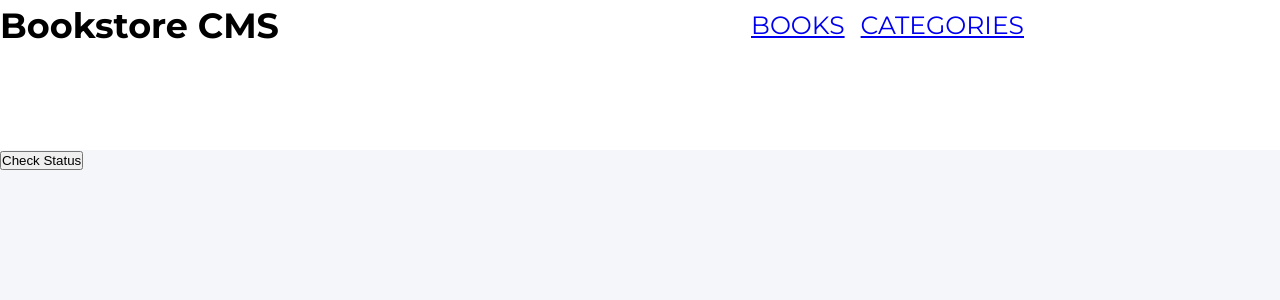
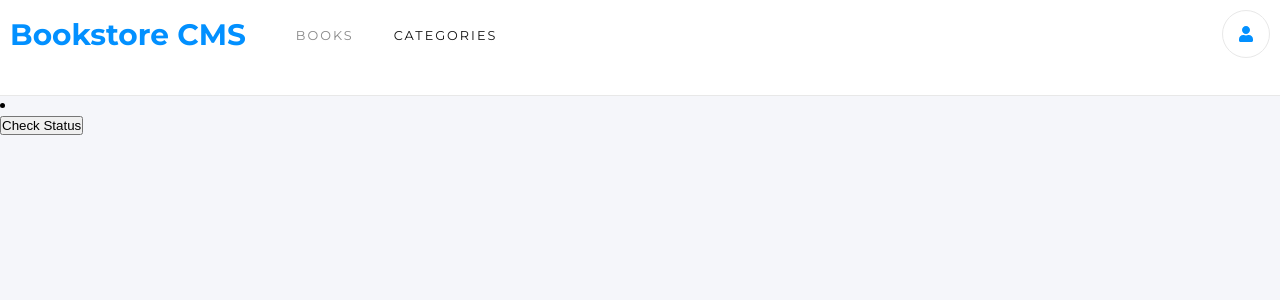
Before and after one commit to Draxeytina/Bookstore, a React (Create React App) app: page /Categories in a window 1280 px wide. Shown: the top 300 px of the page. Built offline with nearby package versions, Linux system fonts and the light colour scheme.

Commit message:
update navsection

```diff
--- a/src/App.js
+++ b/src/App.js
@@ -18,10 +18,20 @@ const App = () => (
       )}
       />
       <Route
-        path="/"
+        path="/Books"
         element={(
           <Books />
       )}
+      />
+      <Route
+        index
+        element={<Books />}
+      />
+      <Route
+        path="*"
+        element={
+          <div><h2>404 Page not found</h2></div>
+        }
       />
     </Routes>
   </BrowserRouter>
--- a/src/components/Categories.js
+++ b/src/components/Categories.js
@@ -9,7 +9,7 @@ export default function Categories() {
     dispatch(checkStatus());
   };
   return (
-    <div>
+    <div className="display">
       <li>{categoryList}</li>
       <button
         type="button"
--- a/src/components/NavSection.css
+++ /dev/null
@@ -1,105 +0,0 @@
-* {
-  list-style: none;
-}
-
-h1 {
-  font-size: 35px;
-}
-
-.NavButton {
-  background: none;
-  border: none;
-}
-
-.navopen {
-  position: absolute;
-  display: block;
-  z-index: 100;
-  height: 100vh;
-  width: 100vw;
-}
-
-.nav-wrap-open {
-  display: flex;
-  height: 100vh;
-  width: 100vw;
-}
-
-.logo-open {
-  display: none;
-}
-
-.title-open {
-  display: unset;
-}
-
-.navbtn-open {
-  position: absolute;
-  right: 0;
-  margin: 25px;
-  border: none;
-  background: none;
-  font-size: 25px;
-}
-
-.ul-open {
-  width: 100vw;
-  display: flex;
-  flex-direction: column;
-  align-items: center;
-  justify-content: center;
-}
-
-.ul-open li {
-  margin-top: 25px;
-  font-size: 25px;
-}
-
-.ul-close li {
-  font-size: 25px;
-}
-
-.navclose {
-  width: 100%;
-  display: flex;
-  align-items: center;
-  height: 50px;
-  margin-bottom: 100px;
-}
-
-.nav-wrap-close {
-  display: flex;
-  justify-content: space-between;
-  align-items: center;
-  width: 80%;
-}
-
-.active {
-  font-size: 25px;
-}
-
-.title-close {
-  display: none;
-}
-
-.ul-close {
-  display: none;
-}
-
-.navbtn-close {
-  background: none;
-  border: none;
-  font-size: 30px;
-  margin-top: 5px;
-}
-
-@media screen and (min-width: 760px) {
-  .navbtn-close {
-    display: none;
-  }
-
-  .ul-close {
-    display: flex;
-    gap: 16px;
-  }
-}
--- a/src/components/NavSection.js
+++ b/src/components/NavSection.js
@@ -1,48 +1,32 @@
-import React, { useState } from 'react';
-import { NavLink } from 'react-router-dom';
-import { FiMenu } from 'react-icons/fi';
-import { GrClose } from 'react-icons/gr';
-import './NavSection.css';
+import {
+  NavLink,
+} from 'react-router-dom';
+import { FaUser } from 'react-icons/fa';
+
+import './navsection.scss';
 
 export default function NavSection() {
-  const [ShowMobileMenu, setShowMobileMenu] = useState(false);
+  return (
+    <div className="header">
+      <div className="container d-flex">
+        <nav>
+          <h1><a href="/" className="logoLink">Bookstore CMS</a></h1>
+          <ul>
+            <li>
+              <NavLink to="/Books">
+                BOOKS
+              </NavLink>
+            </li>
+            <li>
+              <NavLink to="/Categories">
+                CATEGORIES
+              </NavLink>
+            </li>
+          </ul>
+        </nav>
 
-  const handleMenu = () => {
-    setShowMobileMenu((prevState) => !prevState);
-  };
-
-  const skipToLinks = () => {
-    setShowMobileMenu((prevState) => (prevState ? !prevState : prevState));
-  };
-
-  return (
-    <nav className={ShowMobileMenu ? 'navopen' : 'navclose'}>
-      <div className={ShowMobileMenu ? 'nav-wrap-open' : 'nav-wrap-close'}>
-        <div className={ShowMobileMenu ? 'logo-open' : 'logo-close'}>
-          <h1 className="logo">
-            Bookstore CMS
-          </h1>
-        </div>
-        <button
-          className={ShowMobileMenu ? 'navbtn-open' : 'navbtn-close'}
-          type="button"
-          onClick={handleMenu}
-        >
-          {ShowMobileMenu ? <GrClose /> : <FiMenu />}
-        </button>
-        <ul className={ShowMobileMenu ? 'ul-open' : 'ul-close'}>
-          <li className={ShowMobileMenu ? 'title-open' : 'title-close'}>
-            <h1>Bookstore CMS Menu</h1>
-          </li>
-
-          <li>
-            <NavLink onClick={skipToLinks} className={({ isActive }) => (isActive ? 'active' : '')} to="/">BOOKS</NavLink>
-          </li>
-          <li>
-            <NavLink onClick={skipToLinks} to="/Categories">CATEGORIES</NavLink>
-          </li>
-        </ul>
+        <div className="profile"><FaUser /></div>
       </div>
-    </nav>
+    </div>
   );
 }
--- /dev/null
+++ b/src/components/navsection.scss
@@ -0,0 +1,83 @@
+@import "../defaults.scss";
+
+h1 {
+  font-size: 1.85rem;
+  margin: 0;
+  padding: 0;
+}
+
+nav {
+  align-items: center;
+  display: flex;
+
+  ul {
+    list-style-type: none;
+    margin-left: $padding*3;
+
+    li {
+      display: inline-block;
+      font-size: 0.8rem;
+      letter-spacing: $padding*0.2;
+      margin: 0 $padding*2;
+
+      a {
+        color: transparentize($color-secondary, 0.5);
+        text-decoration: none;
+        transition: $transition;
+
+        &:hover {
+          color: transparentize($color-secondary, 0.25);
+          transition: $transition;
+        }
+      }
+    }
+  }
+}
+
+.active {
+  color: $color-secondary;
+}
+
+.d-flex {
+  align-items: center;
+  display: flex;
+  justify-content: space-between;
+}
+
+.header {
+  background: white;
+  border-bottom: solid 1px $color-border;
+  box-sizing: border-box;
+  height: $header-height;
+  padding: $padding;
+  width: 100%;
+}
+
+.logoLink {
+  color: $color-primary;
+  text-decoration: none;
+  transition: $transition;
+
+  &:hover {
+    color: transparentize($color-primary, 0.35);
+    transition: $transition;
+  }
+}
+
+.profile {
+  align-items: center;
+  border: solid 1px $color-border;
+  border-radius: 50%;
+  color: $color-primary;
+  display: flex;
+  height: $header-height/2;
+  justify-content: center;
+  transition: $transition;
+  width: $header-height/2;
+
+  &:hover {
+    background-color: transparentize($color-primary, 0.9);
+    cursor: pointer;
+    transition: $transition;
+  }
+}
```
